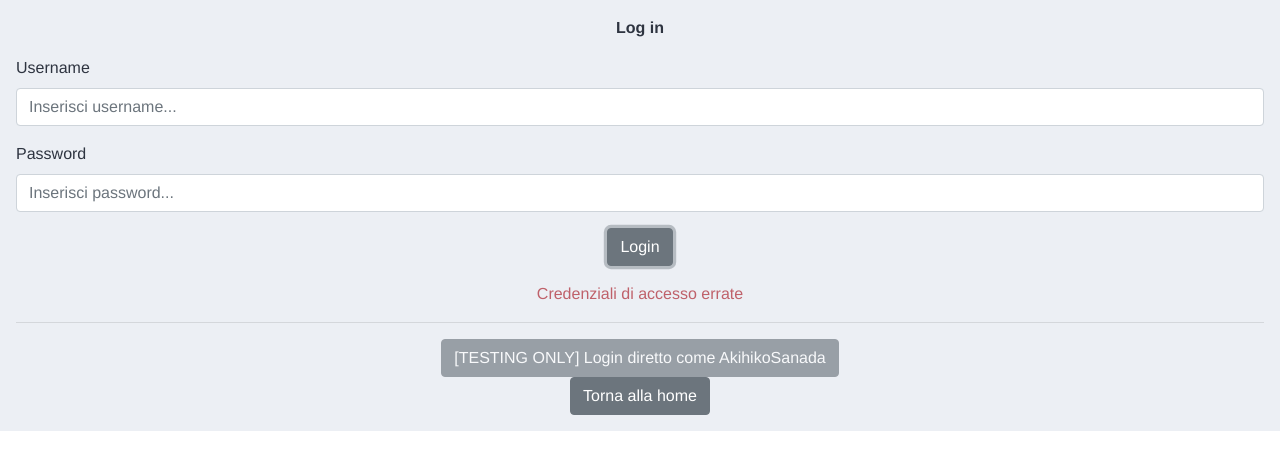
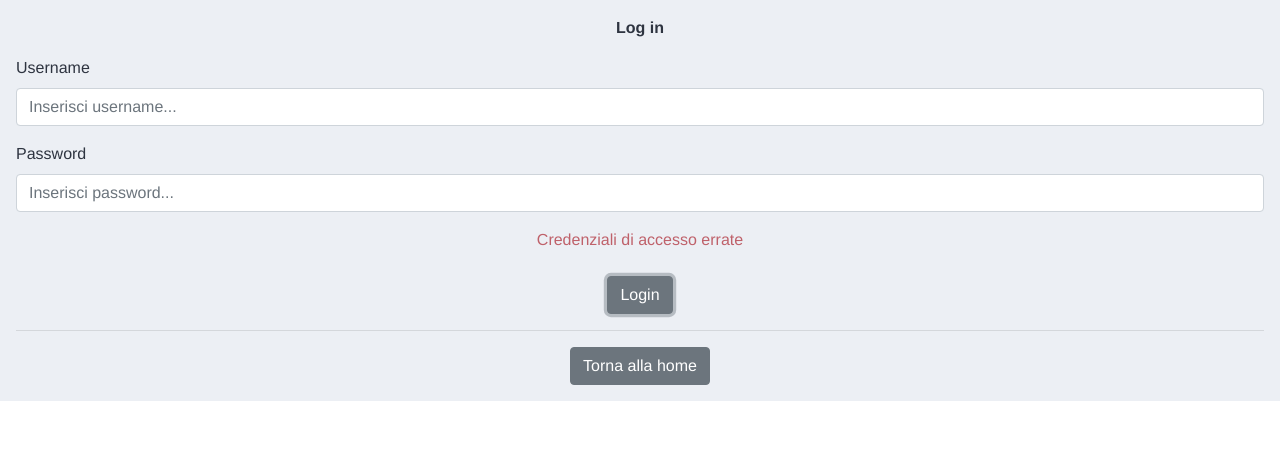
Before and after one commit to Fulvio-P/fitnessapp, a Vue app in the folder front-end/: page /login in a window 1280 px wide. Both pictures are taken after typing "Sample", "Sample123" into the empty fields and a click on the button "Login". Shown: the top 470 px of the page. Built offline with nearby package versions, Linux system fonts and the light colour scheme; no server answers.

Commit message:
fix grafico

```diff
--- a/front-end/src/components/LoginDialog.vue
+++ b/front-end/src/components/LoginDialog.vue
@@ -35,19 +35,18 @@
           ></b-form-input
         ></b-form-group>
 
+        <div v-if="this.$store.state.status === 'error'" class="log-err">
+          Credenziali di accesso errate
+        </div>
+        <br/>
+
         <b-button class="form-btn" type="submit">
           Login
         </b-button>
       </b-form>
     </p>
-    <div v-if="this.$store.state.status === 'error'" class="log-err">
-      Credenziali di accesso errate
-    </div>
+
     <hr />
-    <b-button disabled @click="testLogin"
-      >[TESTING ONLY] Login diretto come AkihikoSanada</b-button
-    >
-    <br />
     <b-button router-link to='/'>Torna alla home</b-button>
   </div>
 </template>
```
